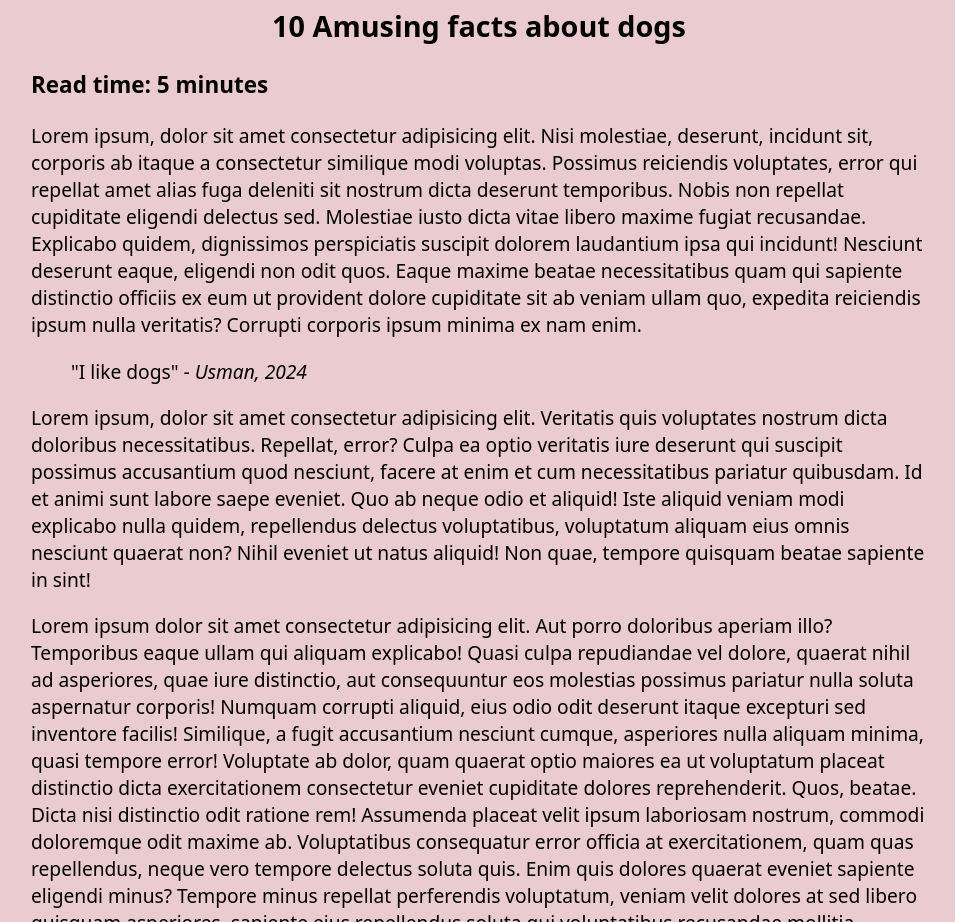
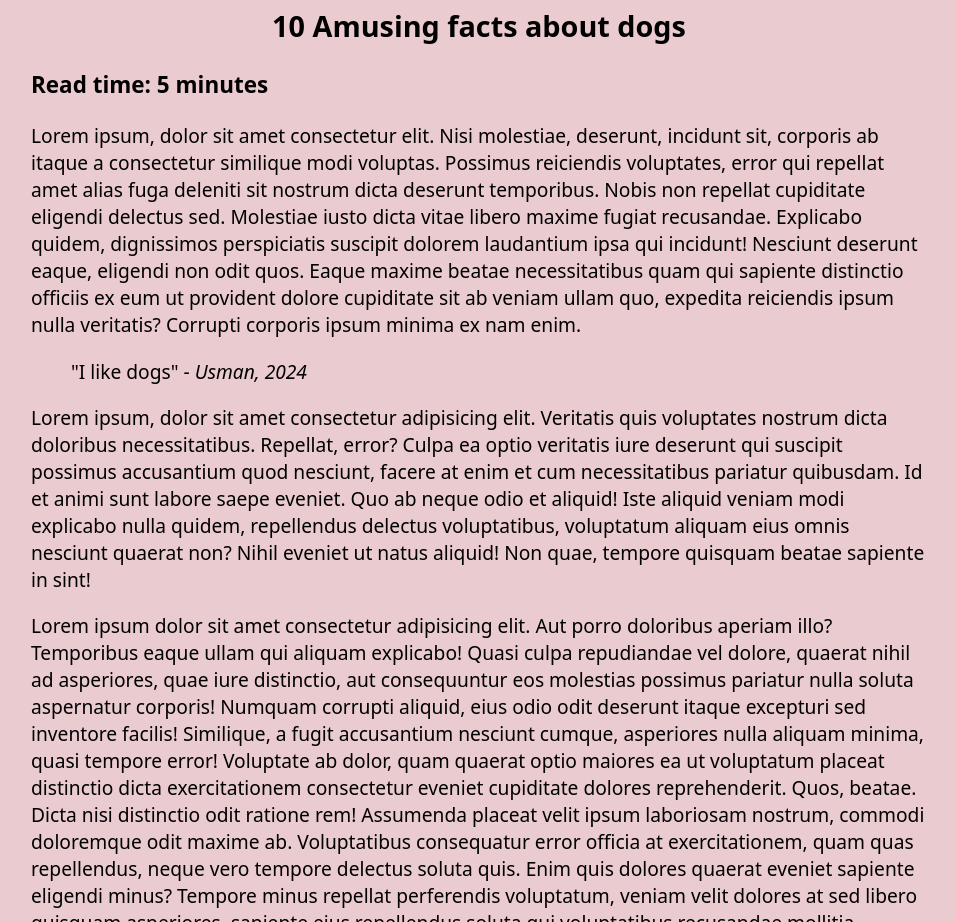
Before and after one commit to adejoke03/CoachToCode2024, a plain HTML site: page index.html in a window 1280 px wide. Shown: the part 2620-3542 px from the top of the page, without its empty margins (161-1116 px from the left). Drawn offline with Linux system fonts and the light colour scheme.

Commit message:
Update index.html

```diff
--- a/index.html
+++ b/index.html
@@ -70,7 +70,7 @@
                 <h3>Read time: 5 minutes</h3>
             </header>
             <main>
-                <p>Lorem ipsum, dolor sit amet consectetur adipisicing elit. Nisi molestiae, deserunt, incidunt sit, corporis ab itaque a consectetur similique modi voluptas. Possimus reiciendis voluptates, error qui repellat amet alias fuga deleniti sit nostrum dicta deserunt temporibus. Nobis non repellat cupiditate eligendi delectus sed. Molestiae iusto dicta vitae libero maxime fugiat recusandae. Explicabo quidem, dignissimos perspiciatis suscipit dolorem laudantium ipsa qui incidunt! Nesciunt deserunt eaque, eligendi non odit quos. Eaque maxime beatae necessitatibus quam qui sapiente distinctio officiis ex eum ut provident dolore cupiditate sit ab veniam ullam quo, expedita reiciendis ipsum nulla veritatis? Corrupti corporis ipsum minima ex nam enim. </p>
+                <p>Lorem ipsum, dolor sit amet consectetur elit. Nisi molestiae, deserunt, incidunt sit, corporis ab itaque a consectetur similique modi voluptas. Possimus reiciendis voluptates, error qui repellat amet alias fuga deleniti sit nostrum dicta deserunt temporibus. Nobis non repellat cupiditate eligendi delectus sed. Molestiae iusto dicta vitae libero maxime fugiat recusandae. Explicabo quidem, dignissimos perspiciatis suscipit dolorem laudantium ipsa qui incidunt! Nesciunt deserunt eaque, eligendi non odit quos. Eaque maxime beatae necessitatibus quam qui sapiente distinctio officiis ex eum ut provident dolore cupiditate sit ab veniam ullam quo, expedita reiciendis ipsum nulla veritatis? Corrupti corporis ipsum minima ex nam enim. </p>
                 <blockquote>
                     "I like dogs" - <cite> Usman, 2024</cite>
                 </blockquote>
```
